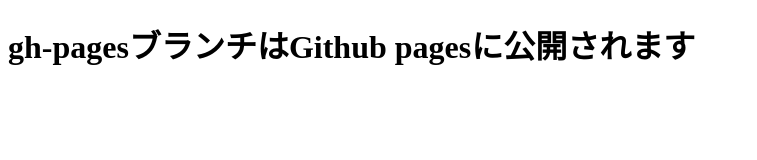
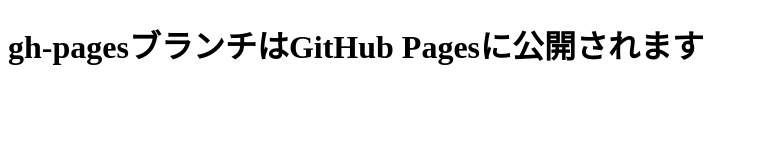
Before and after one commit to mtbook07/git-study, a plain HTML site: page index.html in a window 1280 px wide. Shown: the whole page, without its empty margins (0-757 px from the left). Drawn offline with Linux system fonts and the light colour scheme.

Commit message:
GitHub Pagesを作成

```diff
--- a/index.html
+++ b/index.html
@@ -6,6 +6,6 @@
     <title>Gitの勉強</title>
 </head>
 <body>
-    <h1>gh-pagesブランチはGithub pagesに公開されます</h1>
+    <h1>gh-pagesブランチはGitHub Pagesに公開されます</h1>
 </body>
 </html>
```
